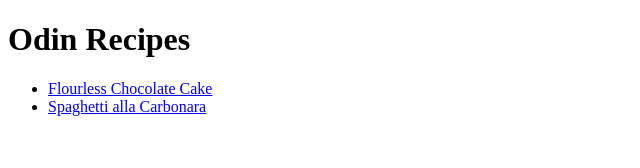
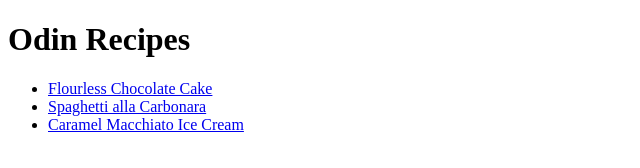
Before and after one commit to EduSTC/odin-recipes, a plain HTML site: page index.html in a window 1280 px wide. Shown: the whole page, without its empty margins (0-640 px from the left). Drawn offline with Linux system fonts and the light colour scheme.

Commit message:
Added the last recipe to the index

```diff
--- a/index.html
+++ b/index.html
@@ -11,6 +11,7 @@
     <ul>
         <li><a href="recipes/chocolatecake.html">Flourless Chocolate Cake</a></li>
         <li><a href="recipes/spaghetti.html">Spaghetti alla Carbonara</a></li>
+        <li><a href="recipes/macchiatoicecream.html">Caramel Macchiato Ice Cream</a></li>
     </ul>
 </body>
 </html>
```
